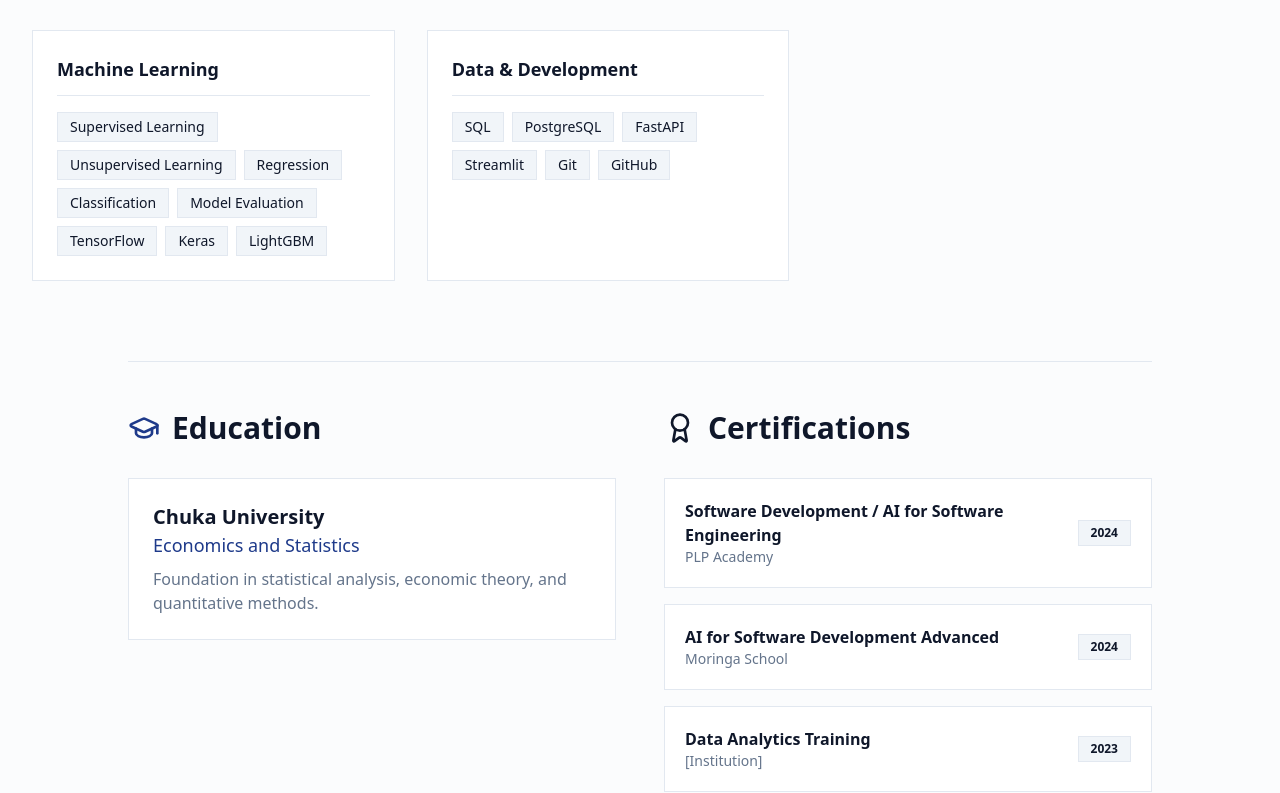
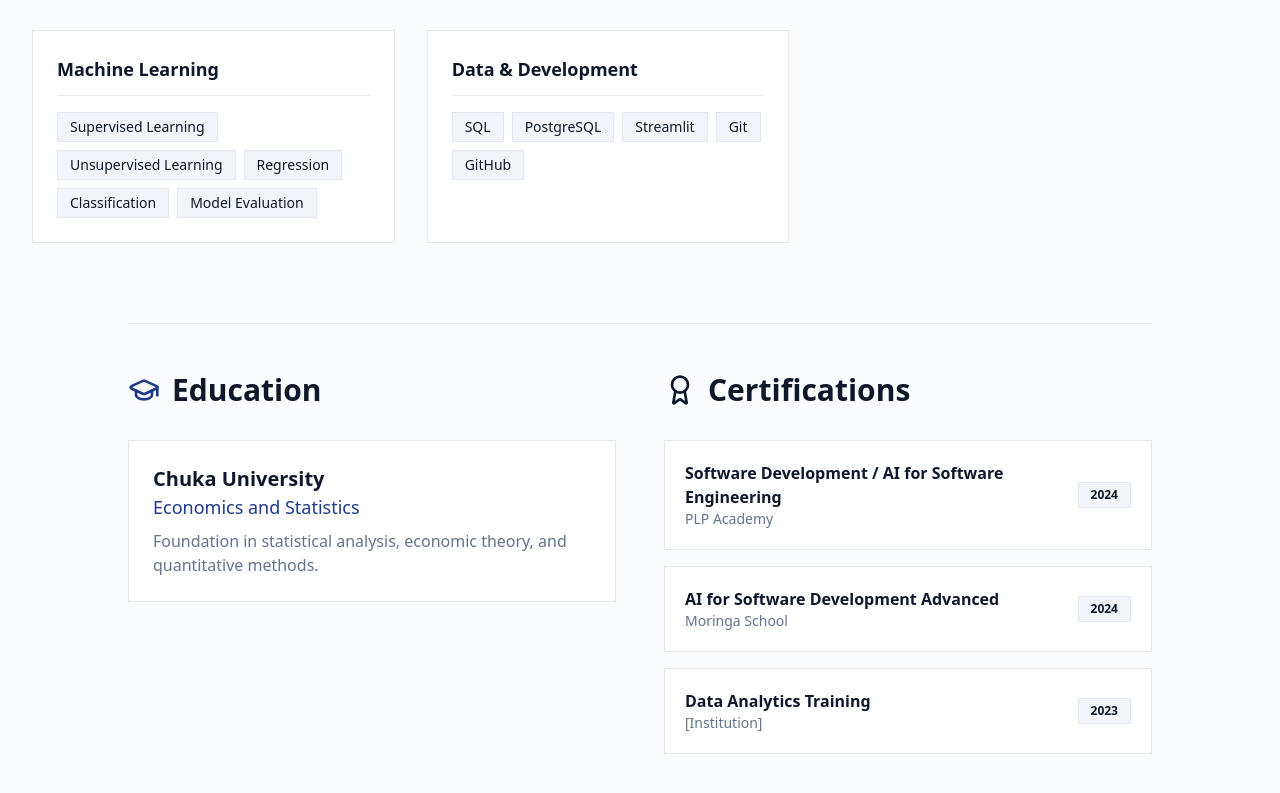
Before and after one commit to Mike-BM/brian_muema, a Next.js app: page / in a window 1280 px wide. Shown: the part 1631-2424 px from the top of the page. Built offline with nearby package versions, Linux system fonts and the light colour scheme.

Commit message:
Update skills for intermediate level

```diff
--- a/src/components/ExperienceAndSkillsSection.tsx
+++ b/src/components/ExperienceAndSkillsSection.tsx
@@ -16,11 +16,11 @@ export function ExperienceAndSkillsSection() {
     },
     {
       title: "Machine Learning",
-      skills: ["Supervised Learning", "Unsupervised Learning", "Regression", "Classification", "Model Evaluation", "TensorFlow", "Keras", "LightGBM"]
+      skills: ["Supervised Learning", "Unsupervised Learning", "Regression", "Classification", "Model Evaluation"]
     },
     {
       title: "Data & Development",
-      skills: ["SQL", "PostgreSQL", "FastAPI", "Streamlit", "Git", "GitHub"]
+      skills: ["SQL", "PostgreSQL", "Streamlit", "Git", "GitHub"]
     }
   ];
 
```
